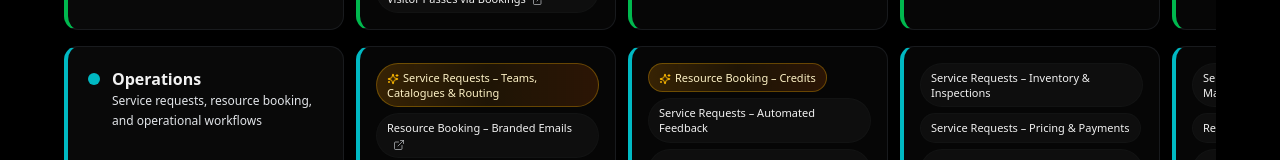
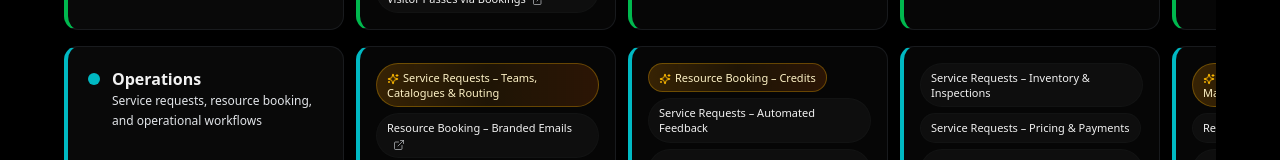
Before and after one commit to lizthomson11/v0-rex-platform-roadmap, a Next.js app: page / in a window 1280 px wide. Shown: the part 1500-1660 px from the top of the page. Built offline with nearby package versions, Linux system fonts and the light colour scheme.

Commit message:
feat: add Preventative Maintenance to spotlight features
Made-with: Cursor

```diff
--- a/components/roadmap-grid.tsx
+++ b/components/roadmap-grid.tsx
@@ -9,6 +9,7 @@ import { cn } from "@/lib/utils"
 const SPOTLIGHT_FEATURES = new Set([
   "Resource Booking – Credits",
   "Service Requests – Teams, Catalogues & Routing",
+  "Service Requests – Preventative Maintenance",
   "Reporting – Tenant Health Score",
   "Leases – Lease Management",
   "Events – Multi-day Events",
```
